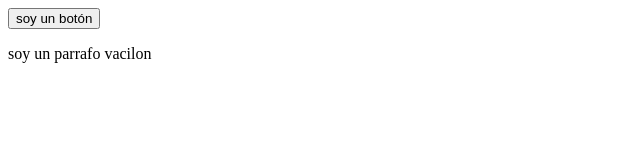
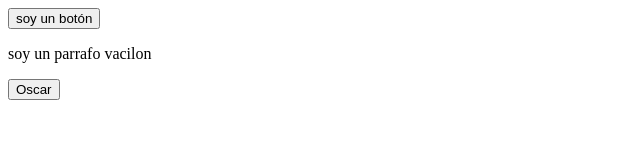
Before and after one commit to fmendez-csye/Git, a plain HTML site: page index3.html in a window 1280 px wide. Shown: the whole page, without its empty margins (0-640 px from the left). Drawn offline with Linux system fonts and the light colour scheme.

Commit message:
agregue el boton Oscar

```diff
--- a/index3.html
+++ b/index3.html
@@ -8,5 +8,6 @@
 <body>
 	<button>soy un botón</button>
 	<p>soy un parrafo vacilon</p>
+	<button>Oscar</button>
 </body>
 </html>
```
